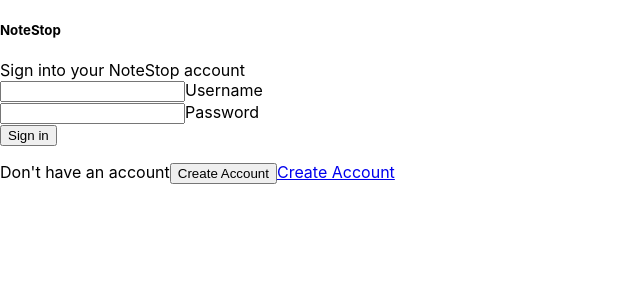
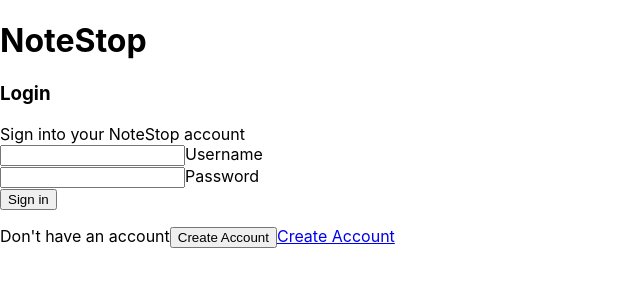
Before and after one commit to pranavtartey/NoteStop, a React (Create React App) app: page /login in a window 1280 px wide. Shown: the top 300 px of the page, without its empty margins (0-640 px from the left). Built offline with nearby package versions, Linux system fonts and the light colour scheme.

Commit message:
added a navigate to login after the successful submission of Register

```diff
--- a/src/components/LoginForm.js
+++ b/src/components/LoginForm.js
@@ -33,7 +33,8 @@
 
   return (
     <MDBContainer>
-      <h5 className="m-4">NoteStop</h5>
+      <h1 className="m-4">NoteStop</h1>
+      <h3>Login</h3>
       <div className="boxes mt-5 mb-5">
         <div className="heading-login">Sign into your NoteStop account
         </div>
--- a/src/components/RegisterForm.js
+++ b/src/components/RegisterForm.js
@@ -1,5 +1,6 @@
 import React, { useState } from "react";
 import axios from "axios";
+import { useNavigate } from "react-router";
 import {
   MDBBtn,
   MDBCard,
@@ -8,14 +9,12 @@
   MDBCheckbox,
   MDBCol,
   MDBInput,
-  MDBListGroup,
-  MDBListGroupItem,
   MDBRow,
-  MDBTextArea,
   MDBTypography,
 } from "mdb-react-ui-kit";
 
 const RegisterForm = () => {
+  const navigate = useNavigate()
   const [username, setUsername] = useState("");
   const [email, setEmail] = useState("");
   const [password, setPassword] = useState("");
@@ -32,6 +31,7 @@
     try {
       await axios.post("/notes-app/user/register", data);
       console.log("User is created Successfully");
+      navigate("/login")
     } catch (error) {
       console.log(error);
     }
@@ -39,12 +39,12 @@
 
   return (
     <div className="mx-auto mt-5" style={{ maxWidth: "900px" }}>
-      <h5 className="m-4">NoteStop</h5>
+      <h1 className="m-4">NoteStop</h1>
       <MDBRow>
         <MDBCol md="8" className="mb-4">
           <MDBCard className="mb-4">
             <MDBCardHeader className="py-3">
-              <MDBTypography tag="h5" className="mb-0">
+              <MDBTypography tag="h3" className="mb-0">
                 Register
               </MDBTypography>
             </MDBCardHeader>
@@ -56,20 +56,26 @@
                       label="Username"
                       type="text"
                       onChange={(e) => setUsername(e.target.value)}
+                      id="form1"
                     />
                   </MDBCol>
                   <MDBCol>
                     <MDBInput
                       label="Email"
                       type="email"
+                      value={email}
                       onChange={(e) => setEmail(e.target.value)}
+                      id="form2"
                     />
                   </MDBCol>
                   <MDBCol>
                     <MDBInput
-                      lable="Password"
                       type="password"
+                      label="Password"
+                      value={password}
                       onChange={(e) => setPassword(e.target.value)}
+                      className="w-100 mb-4 p-2"
+                      id="form3"
                     />
                   </MDBCol>
                 </MDBRow>
```
